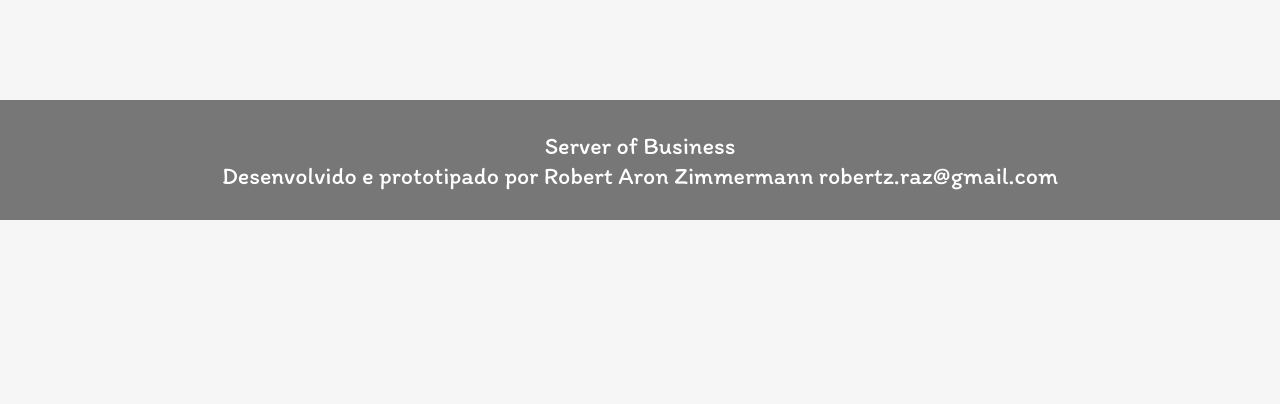
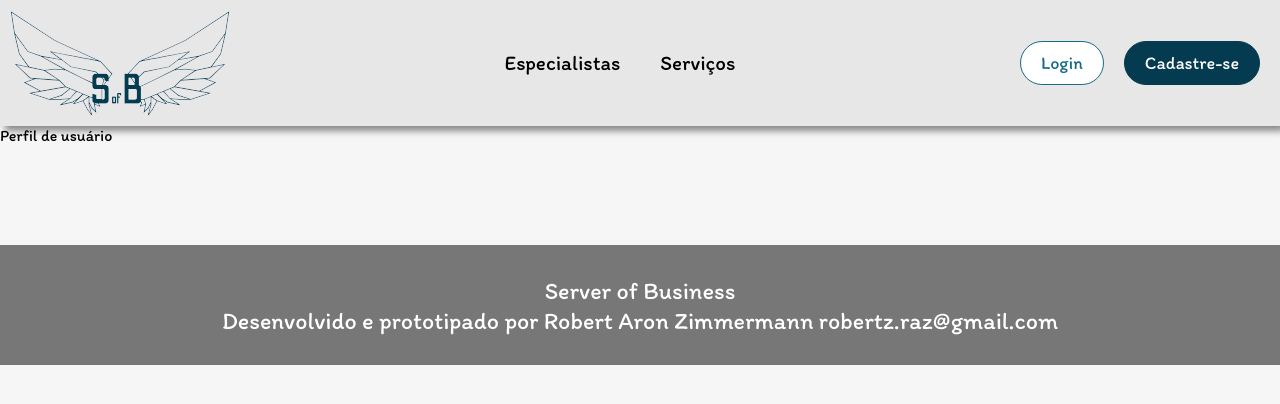
Before and after one commit to RA4Z/server-of-business, a React (Create React App) app: page /perfil in a window 1280 px wide. Shown: the top 404 px of the page. Built offline with nearby package versions, Linux system fonts and the light colour scheme.

Commit message:
Desenvolvimento da tela de Perfil de usuário e redirecionamentos para a mesma

```diff
--- a/src/components/Header/index.tsx
+++ b/src/components/Header/index.tsx
@@ -42,7 +42,7 @@ export default function Header({ logado = false, selected, childToParent }: any)
         }
     }
 
-    if(window.location.pathname === '/cadastro') {
+    if(window.location.pathname === '/cadastro' || window.location.pathname === '/perfil') {
         selected = 0
     }
 
--- a/src/components/OptionMenu/index.tsx
+++ b/src/components/OptionMenu/index.tsx
@@ -45,7 +45,7 @@ export default function OptionMenu(props: Props) {
                     <Button texto='Tornar-se Premium' dark={false} />
                     <Button texto='Procurar Especialistas' dark={false} onClick={() => navegar('/pesquisa/1')} />
                     <Button texto='Solicitações em aberto' dark={false} onClick={() => navegar('/pesquisa/2')} />
-                    <Button texto='Perfil de Usuário' dark={false} />
+                    <Button texto='Perfil de Usuário' dark={false} onClick={() => navegar('/perfil')} />
                     <Button texto='Logout' onClick={() => deslogar} dark={true} />
                 </>
                 :
--- /dev/null
+++ b/src/pages/Perfil/Perfil.module.scss
@@ -0,0 +1,2 @@
+@import "styles/variaveis";
+@import "styles/breakpoints";
--- /dev/null
+++ b/src/pages/Perfil/index.tsx
@@ -0,0 +1,7 @@
+export default function Perfil() {
+    return (
+        <div>
+            Perfil de usuário
+        </div>
+    )
+}
--- a/src/pages/routes.tsx
+++ b/src/pages/routes.tsx
@@ -9,6 +9,7 @@ import Header from 'components/Header';
 import Footer from 'components/Footer';
 import Pesquisa from './Pesquisa';
 import Info from './Info';
+import Perfil from './Perfil';
 
 export default function AppRouter() {
     const [pagina, setPagina] = useState(1)
@@ -24,6 +25,7 @@ export default function AppRouter() {
                     <Route path='/cadastro' element={<Cadastro />} />
                     <Route path='pesquisa/:categoria/:especifico?' element={<Pesquisa childToParent={childToParent} />} />
                     <Route path='info/:categoria/:id' element={<Info />} />
+                    <Route path='/perfil' element={<Perfil />} />
                 </Route>
                 <Route path='/login' element={<Login />} />
             </Routes>
```
